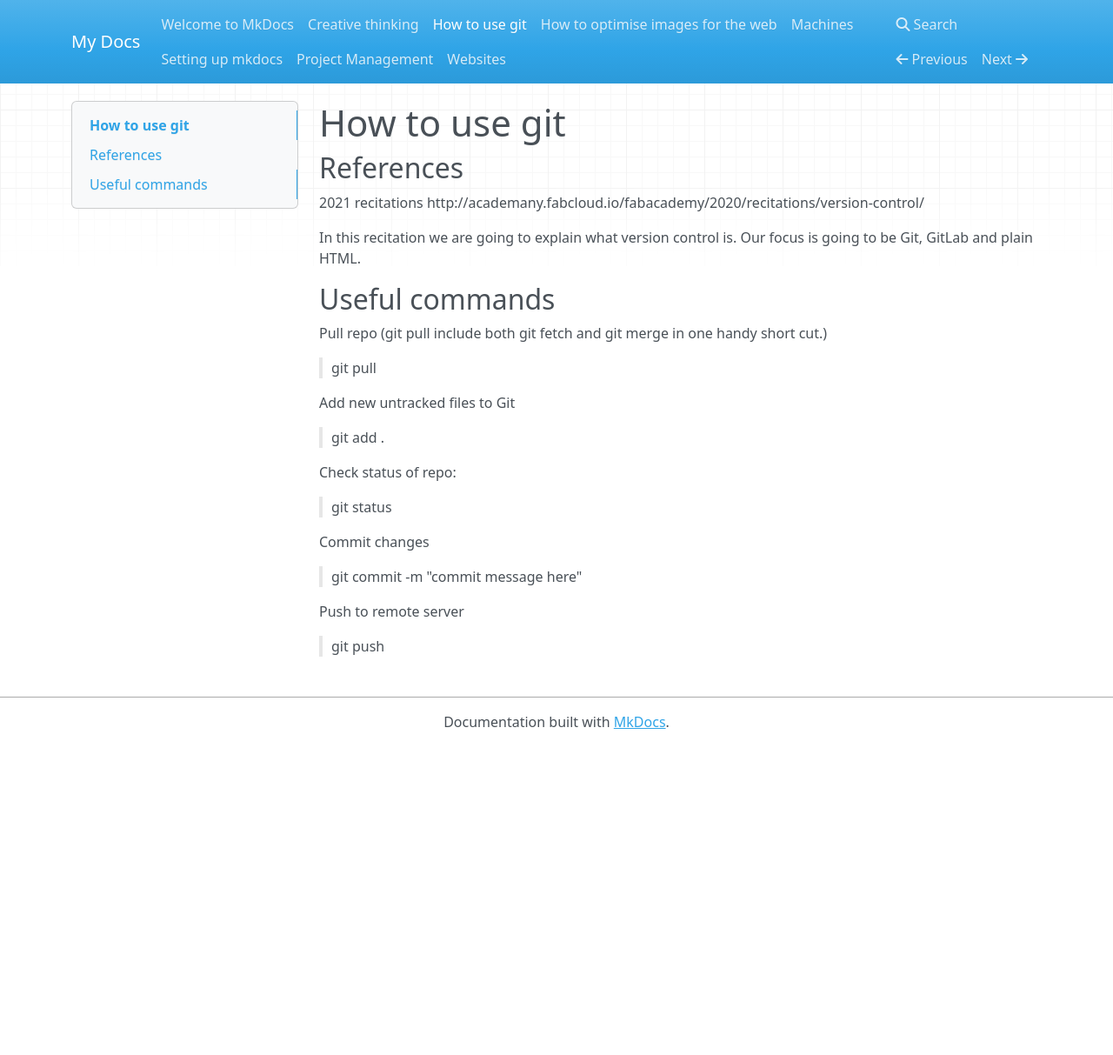
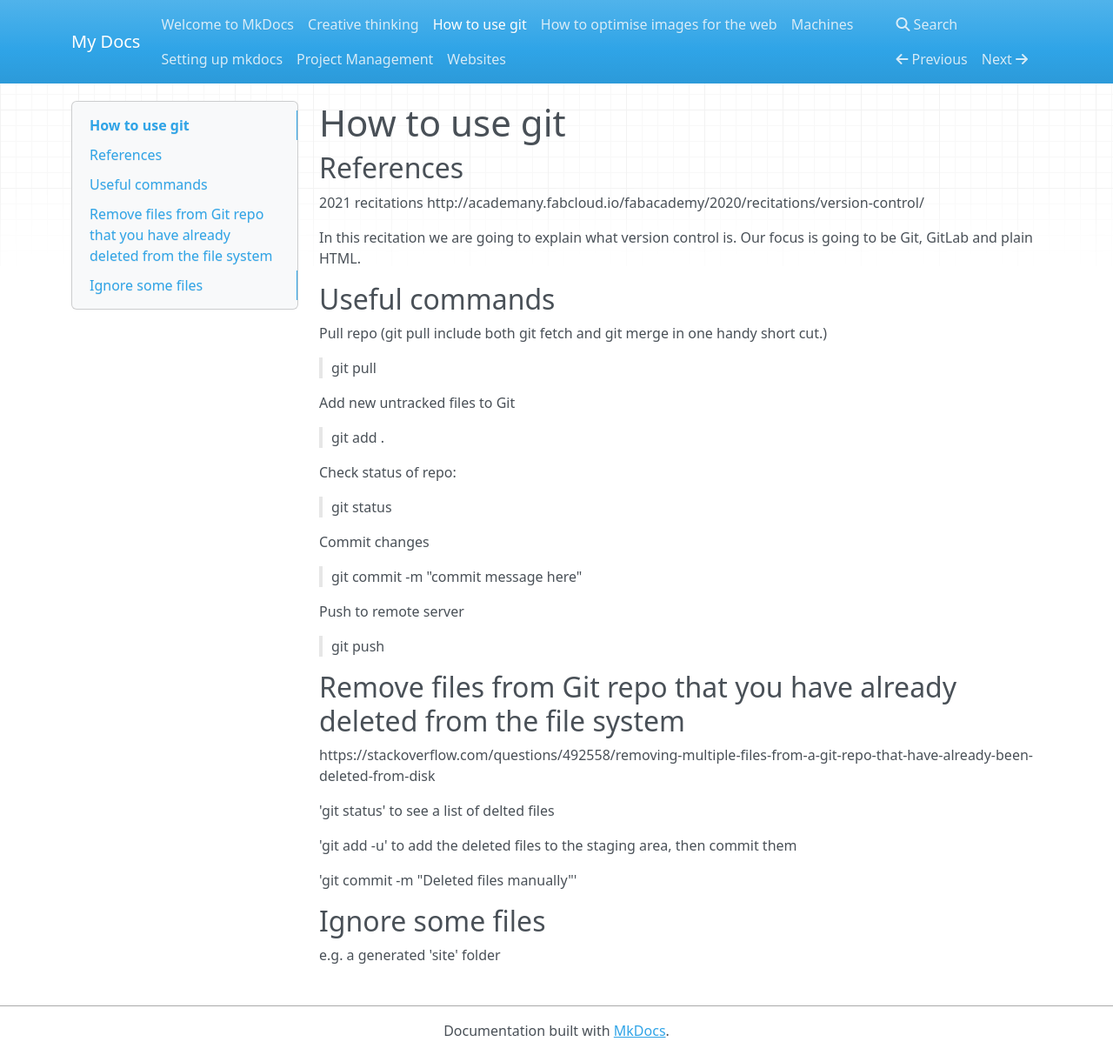
Before and after one commit to PlusXBrighton/fab-academy-2021, an MkDocs documentation site: the page built from docs/git.md, in a window 1280 px wide and 1213 px high. Shown: the whole window at 87% size. Built offline with MkDocs 1.6.1, drawn with Linux system fonts in a browser that asks for light colours; nearby versions of some CDN libraries.

```diff
--- a/docs/git.md
+++ b/docs/git.md
@@ -33,3 +33,17 @@
 Push to remote server
 
 > git push
+
+## Remove files from Git repo that you have already deleted from the file system
+
+https://stackoverflow.com/questions/492558/removing-multiple-files-from-a-git-repo-that-have-already-been-deleted-from-disk
+
+'git status' to see a list of delted files
+
+'git add -u' to add the deleted files to the staging area, then commit them
+
+'git commit -m "Deleted files manually"'
+
+## Ignore some files
+
+e.g. a generated 'site' folder
```
Also changed, not shown: 1 other file.
